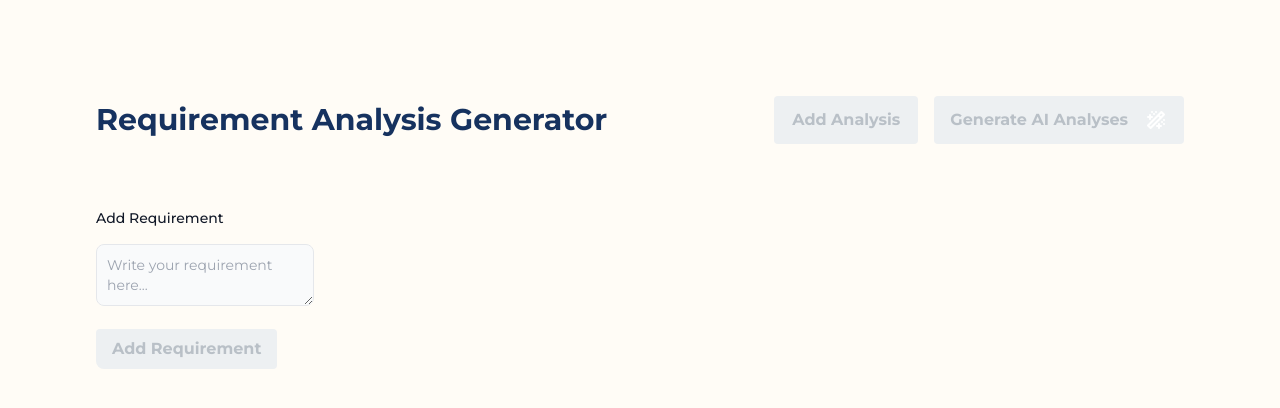
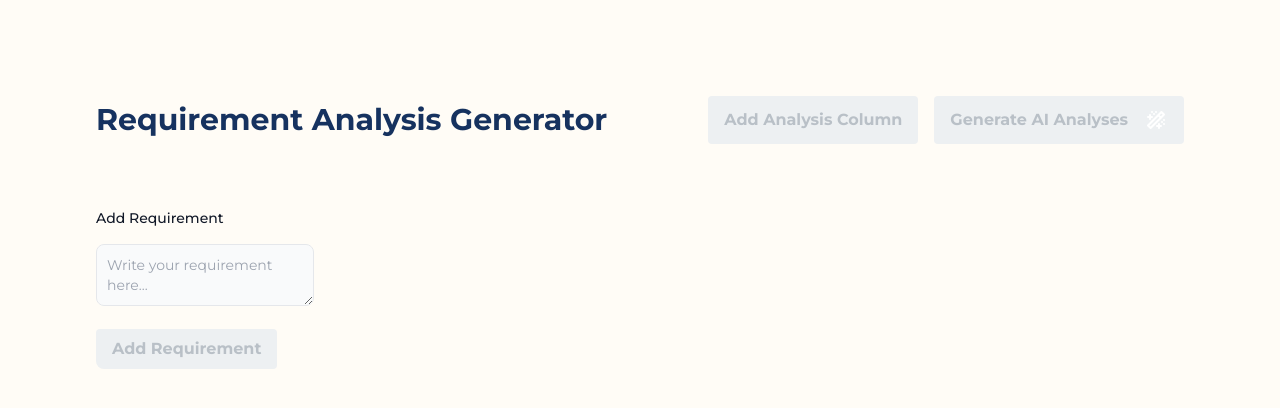
Before and after one commit to jason-maier/Vultron-Project-2, a Next.js app: page / in a window 1280 px wide. Shown: the top 408 px of the page. Built offline with nearby package versions, Linux system fonts and the light colour scheme.

Commit message:
Table Styling Improvement

```diff
--- a/app/globals.css
+++ b/app/globals.css
@@ -63,3 +63,7 @@ thead {
   background-color: var(--background-light-blue);
   color: var(--color-blue);
 }
+
+.max-w-8xl {
+  max-width: 88rem;
+}
--- a/app/page.tsx
+++ b/app/page.tsx
@@ -116,7 +116,7 @@ export default function Home() {
             disabled={requirements.length === 0}
             onClick={handleAddAnalysis}
           >
-            Add Analysis
+            Add Analysis Column
           </button>
           <button
             className="font-bold ml-4 py-2 px-4 rounded flex flex-row items-center h-12 min-w-36"
--- a/components/AnalysisTable.tsx
+++ b/components/AnalysisTable.tsx
@@ -87,7 +87,7 @@ const AnalysisTable = ({
     );
   };
   return (
-    <div className="max-w-7xl relative overflow-x-scroll mt-12 rounded-lg">
+    <div className="max-w-8xl relative overflow-x-scroll mt-12 rounded-lg">
       <table className="text-sm text-left rtl:text-right text-gray-500 dark:text-gray-400 min-w-48 table-fixed">
         <thead className="uppercase">
           <tr>
```
